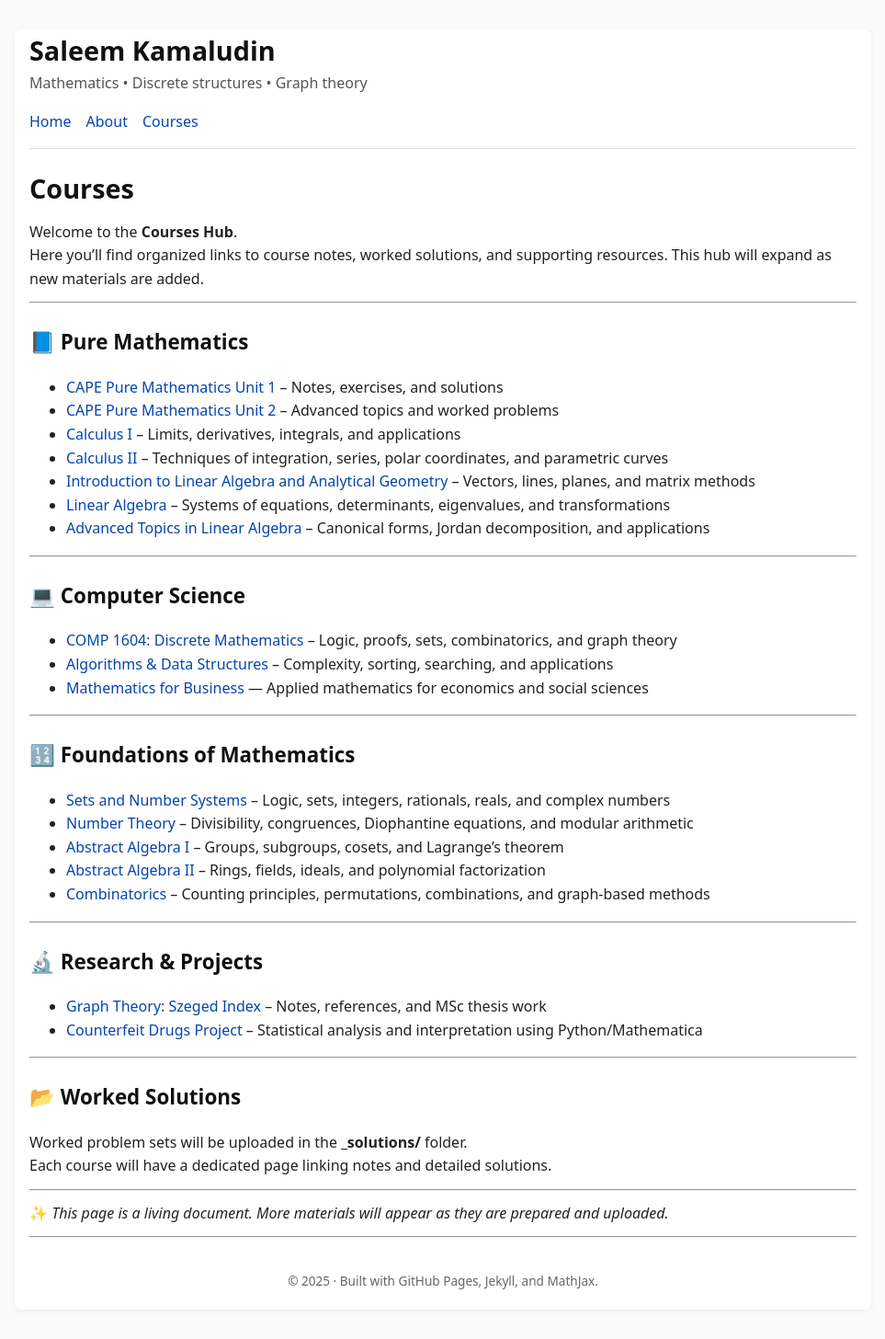
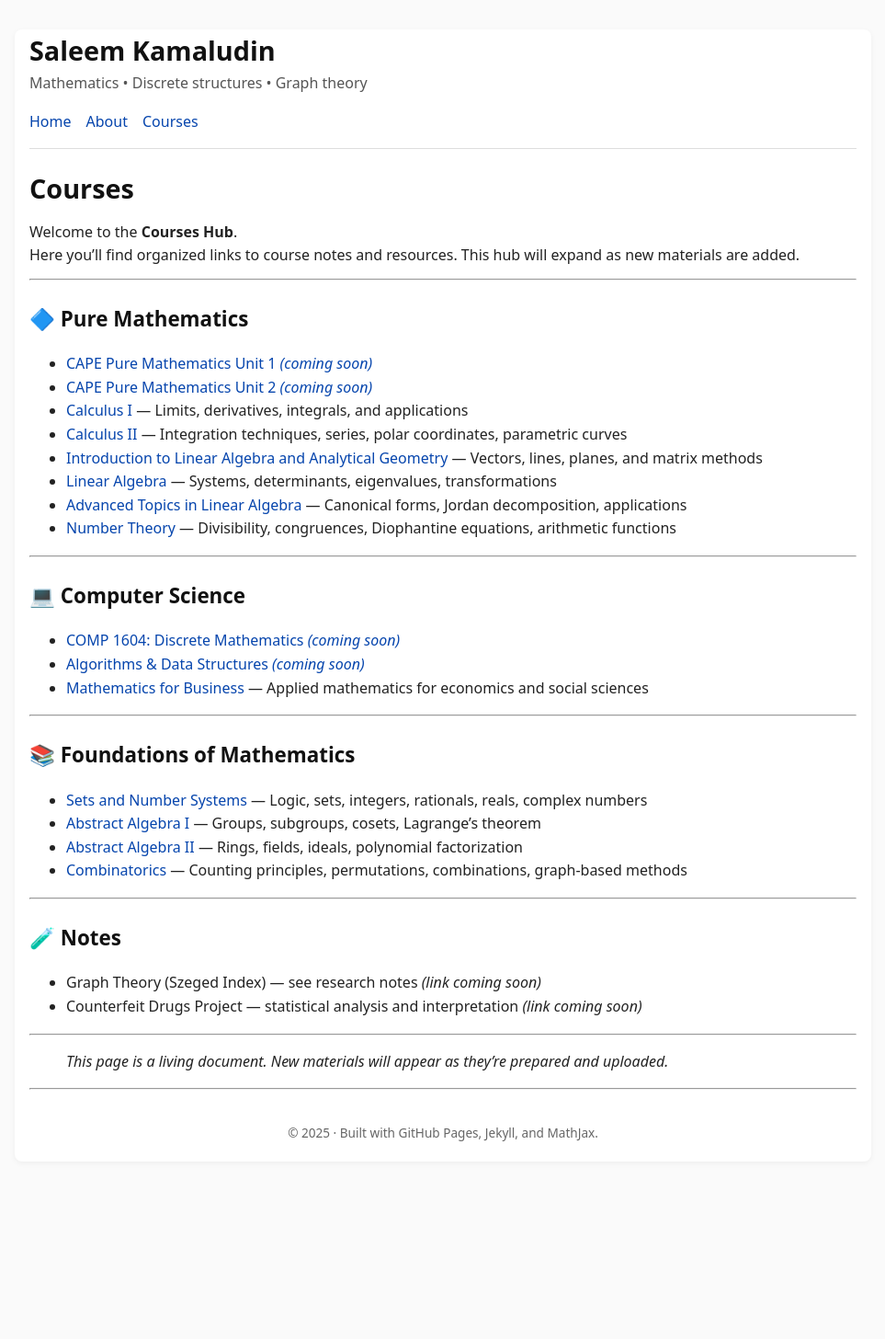
Before and after one commit to SaleemKamaludin/SaleemKamaludin.github.io, a Jekyll site: the page built from courses.md, in a window 1280 px wide. Shown: the whole page at 92% size, without its empty margins (158-1121 px from the left). Built offline with Jekyll 4.4.1, drawn with Linux system fonts in a browser that asks for light colours; after the commit the page ends 1295 px from its top, so only the background shows below that.

Commit message:
Update courses.md

```diff
--- a/courses.md
+++ b/courses.md
@@ -7,47 +7,45 @@ permalink: /courses/
 # Courses
 
 Welcome to the **Courses Hub**.
-Here you’ll find organized links to course notes, worked solutions, and supporting resources. This hub will expand as new materials are added.
+Here you'll find organized links to course notes and resources. This hub will expand as new materials are added.
 
 ---
 
-## 📘 Pure Mathematics
-- [CAPE Pure Mathematics Unit 1](#) – Notes, exercises, and solutions
-- [CAPE Pure Mathematics Unit 2](#) – Advanced topics and worked problems
-- [Calculus I](#) – Limits, derivatives, integrals, and applications
-- [Calculus II](#) – Techniques of integration, series, polar coordinates, and parametric curves
-- [Introduction to Linear Algebra and Analytical Geometry](#) – Vectors, lines, planes, and matrix methods
-- [Linear Algebra](#) – Systems of equations, determinants, eigenvalues, and transformations
-- [Advanced Topics in Linear Algebra](#) – Canonical forms, Jordan decomposition, and applications
+## 🔷 Pure Mathematics
+
+- [CAPE Pure Mathematics Unit 1 *(coming soon)*](/courses/)
+- [CAPE Pure Mathematics Unit 2 *(coming soon)*](/courses/)
+- [Calculus I]({% link courses/calculus1.md %}) — Limits, derivatives, integrals, and applications
+- [Calculus II]({% link courses/calculus2.md %}) — Integration techniques, series, polar coordinates, parametric curves
+- [Introduction to Linear Algebra and Analytical Geometry]({% link courses/intro-linear-geometry.md %}) — Vectors, lines, planes, and matrix methods
+- [Linear Algebra]({% link courses/linear-algebra.md %}) — Systems, determinants, eigenvalues, transformations
+- [Advanced Topics in Linear Algebra]({% link courses/advanced-linear-algebra.md %}) — Canonical forms, Jordan decomposition, applications
+- [Number Theory]({% link courses/number-theory.md %}) — Divisibility, congruences, Diophantine equations, arithmetic functions
 
 ---
 
 ## 💻 Computer Science
-- [COMP 1604: Discrete Mathematics](#) – Logic, proofs, sets, combinatorics, and graph theory
-- [Algorithms & Data Structures](#) – Complexity, sorting, searching, and applications
-- [Mathematics for Business](/courses/math-for-business/) — Applied mathematics for economics and social sciences
+
+- [COMP 1604: Discrete Mathematics *(coming soon)*](/courses/)
+- [Algorithms & Data Structures *(coming soon)*](/courses/)
+- [Mathematics for Business]({% link courses/math-for-business.md %}) — Applied mathematics for economics and social sciences
 
 ---
 
-## 🔢 Foundations of Mathematics
-- [Sets and Number Systems](#) – Logic, sets, integers, rationals, reals, and complex numbers
-- [Number Theory](#) – Divisibility, congruences, Diophantine equations, and modular arithmetic
-- [Abstract Algebra I](#) – Groups, subgroups, cosets, and Lagrange’s theorem
-- [Abstract Algebra II](#) – Rings, fields, ideals, and polynomial factorization
-- [Combinatorics](#) – Counting principles, permutations, combinations, and graph-based methods
+## 📚 Foundations of Mathematics
+
+- [Sets and Number Systems]({% link courses/sets-number-systems.md %}) — Logic, sets, integers, rationals, reals, complex numbers
+- [Abstract Algebra I]({% link courses/abstract-algebra-1.md %}) — Groups, subgroups, cosets, Lagrange’s theorem
+- [Abstract Algebra II]({% link courses/abstract-algebra-2.md %}) — Rings, fields, ideals, polynomial factorization
+- [Combinatorics]({% link courses/combinatorics.md %}) — Counting principles, permutations, combinations, graph‑based methods
 
 ---
 
-## 🔬 Research & Projects
-- [Graph Theory: Szeged Index](#) – Notes, references, and MSc thesis work
-- [Counterfeit Drugs Project](#) – Statistical analysis and interpretation using Python/Mathematica
+## 🧪 Notes
+
+- Graph Theory (Szeged Index) — see research notes *(link coming soon)*
+- Counterfeit Drugs Project — statistical analysis and interpretation *(link coming soon)*
 
 ---
 
-## 📂 Worked Solutions
-Worked problem sets will be uploaded in the **_solutions/** folder.
-Each course will have a dedicated page linking notes and detailed solutions.
-
----
-
-✨ *This page is a living document. More materials will appear as they are prepared and uploaded.*
+> *This page is a living document. New materials will appear as they’re prepared and uploaded.*
```
